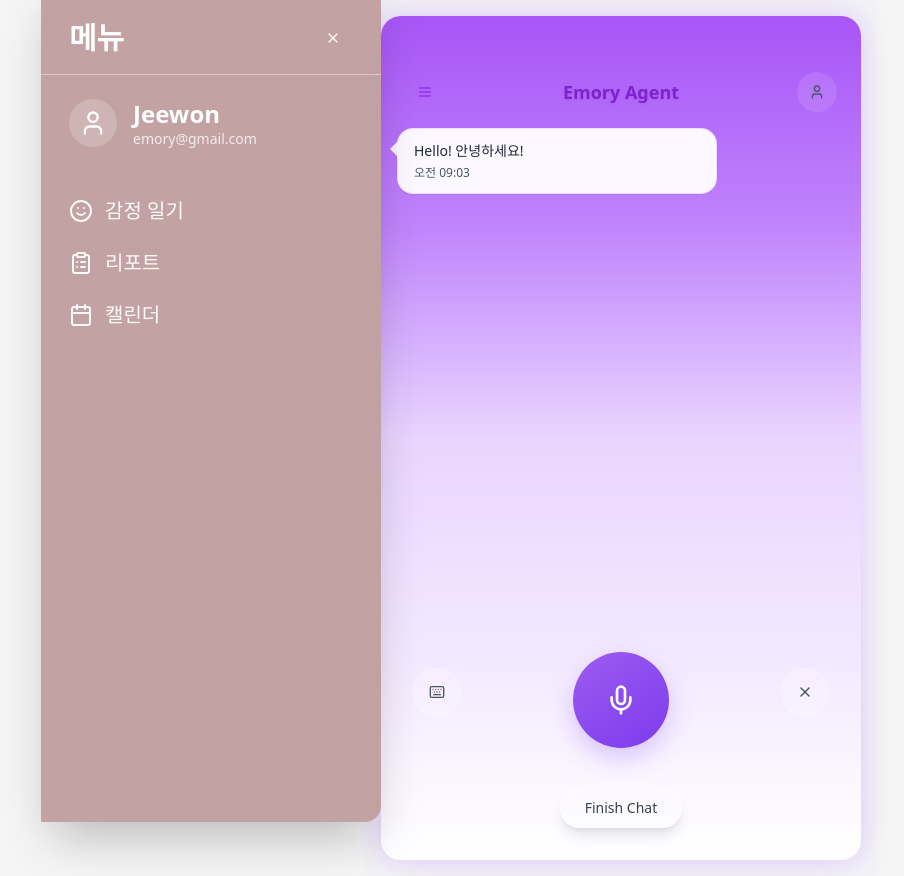
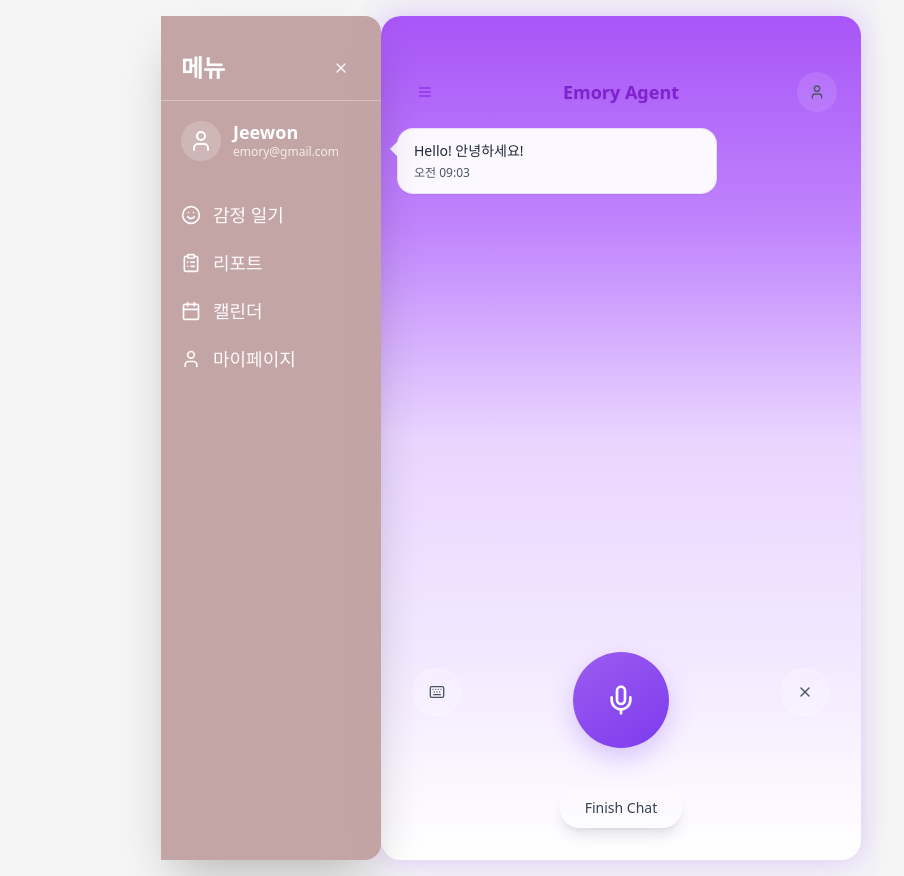
Before and after one commit to APPS-sookmyung/2025-EMORY-client, a React (Vite) app: page / in a window 1280 px wide. Shown: the whole page, without its empty margins (19-923 px from the left). Built offline with nearby package versions, Linux system fonts and the light colour scheme.

Commit message:
feat: 감정 일기 페이지 추가 및 사이드바 스타일 수정

```diff
--- a/src/App.tsx
+++ b/src/App.tsx
@@ -3,7 +3,7 @@ import { queryClient } from './lib/queryClient';
 import { QueryClientProvider } from '@tanstack/react-query';
 import { Toaster } from './components/ui/toaster';
 import { TooltipProvider } from './components/ui/tooltip';
-import { SidebarProvider, useSidebar } from './components/sidebar/SidebarContext';
+import { SidebarProvider } from './components/sidebar/SidebarContext';
 import Sidebar from './components/sidebar/Sidebar';
 //import NotFound from './pages/';
 import VoiceChat from './pages/voice-chat';
@@ -11,37 +11,22 @@ import MyPage from './pages/my-page';
 import LogoutConfirmPage from './pages/logout-confirm-page';
 import WithdrawalPage from './pages/withdrawal';
 import StartPage from './pages/start-page';
-
+import EmotionDiaryPage from './pages/emotion-diary';
+import EmotionReportPage from './pages/emotion-report';
 
 function Router() {
   return (
     <Switch>
       <Route path='/' component={VoiceChat} />
       <Route path='/voice-chat' component={VoiceChat} />
+      <Route path='/emotion-diary' component={EmotionDiaryPage} />
+      <Route path='/emotion-report' component={EmotionReportPage} />
       <Route path='/my-page' component={MyPage} />
       <Route path='/logout-confirm-page' component={LogoutConfirmPage} />
       <Route path='/withdrawal' component={WithdrawalPage} />
       <Route path='/start-page' component={StartPage} />
       {/*<Route component={NotFound} />*/}
     </Switch>
-  );
-}
-
-function PhoneCanvas({ children }: { children: React.ReactNode }) {
-  const { isOpen } = useSidebar();
-  return (
-    <div
-      className='relative'
-      style={{
-        width: 480,
-        height: 844,
-        transition: 'transform 300ms ease',
-        transform: isOpen ? 'translateX(300px)' : 'translateX(0px)',
-        willChange: 'transform',
-      }}
-    >
-      {children}
-    </div>
   );
 }
 
@@ -52,11 +37,11 @@ function App() {
         <SidebarProvider>
           <div className='min-h-screen bg-gray-100 flex items-center justify-center p-4'>
             <Toaster />
-            <PhoneCanvas>
+            <div className='relative' style={{ width: 480, height: 844 }}>
               <Router />
-            </PhoneCanvas>
-            {/* 글로벌 사이드바 */}
-            <Sidebar />
+              {/* 글로벌 사이드바 */}
+              <Sidebar />
+            </div>
           </div>
         </SidebarProvider>
       </TooltipProvider>
--- a/src/components/sidebar/Sidebar.tsx
+++ b/src/components/sidebar/Sidebar.tsx
@@ -10,38 +10,33 @@ export default function Sidebar() {
   const [, navigate] = useLocation();
 
   const go = (path: string) => {
-    navigate(path);
+    // 먼저 닫기 애니메이션
     close();
+    // 애니메이션 지속시간(300ms)에 맞춰 살짝 지연 후 이동
+    setTimeout(() => navigate(path), 300);
   };
 
   return (
     <>
-      {/* overlay sized to phone canvas (480x844) */}
+      {/* dim overlay */}
       <div
-        className={`absolute z-40 transition ${
-          isOpen ? 'bg-black/40 visible' : 'invisible bg-black/0'
+        className={`absolute inset-0 z-40 transition ${
+          isOpen ? 'bg-black/20 visible' : 'invisible bg-transparent'
         }`}
-        style={{
-          left: 'calc(50% - 240px)',
-          top: '50%',
-          transform: 'translateY(-50%)',
-          width: 480,
-          height: 844,
-          borderRadius: 20,
-        }}
+        style={{ borderRadius: 20 }}
         onClick={close}
       />
 
       {/* panel attached to phone left edge */}
       <aside
-        className={`absolute top-1/2 -translate-y-1/2 z-50 h-[844px] w-[340px] rounded-r-2xl shadow-2xl backdrop-blur-md
-        bg-[rgba(191,158,158,0.95)] text-white transition-transform duration-300 ${
+        className={`absolute top-0 left-0 z-50 h-full w-[220px] rounded-r-2xl shadow-2xl backdrop-blur-md
+        bg-[rgba(191,158,158,0.92)] text-white transition-transform duration-300 ${
           isOpen ? 'translate-x-0' : '-translate-x-full'
         }`}
-        style={{ width: 340, left: 'calc(50% - 240px)' }}
+        style={{ width: 220 }}
       >
-        <div className='px-7 pt-10 pb-4 border-b border-white/40 flex items-center justify-between'>
-          <h2 className='text-3xl font-semibold'>메뉴</h2>
+        <div className='px-5 pt-8 pb-3 border-b border-white/30 flex items-center justify-between'>
+          <h2 className='text-2xl font-semibold'>메뉴</h2>
           <Button
             variant='ghost'
             size='icon'
@@ -53,35 +48,38 @@ export default function Sidebar() {
         </div>
 
         {/* 프로필 */}
-        <div className='px-7 py-6 flex items-start space-x-4'>
-          <div className='w-12 h-12 rounded-full bg-white/20 flex items-center justify-center'>
-            <User className='w-7 h-7 text-white' />
+        <div
+          className='px-5 py-5 flex items-start space-x-3 cursor-pointer select-none'
+          onClick={() => go('/my-page')}
+        >
+          <div className='w-10 h-10 rounded-full bg-white/20 flex items-center justify-center'>
+            <User className='w-6 h-6 text-white' />
           </div>
           <div>
-            <div className='text-2xl font-semibold leading-tight'>Jeewon</div>
-            <div className='text-white/80 text-sm'>emory@gmail.com</div>
+            <div className='text-lg font-semibold leading-tight'>Jeewon</div>
+            <div className='text-white/80 text-xs'>emory@gmail.com</div>
           </div>
         </div>
 
         {/* 메뉴 리스트 */}
-        <nav className='px-7 space-y-6 mt-6'>
+        <nav className='px-5 space-y-5 mt-5'>
           <div className='flex items-center justify-between'>
             <button
               className='flex items-center space-x-3 text-white/95'
-              onClick={() => go('/voice-chat')}
+              onClick={() => go('/emotion-diary')}
             >
-              <Smile className='w-6 h-6' />
-              <span className='text-xl'>감정 일기</span>
+              <Smile className='w-5 h-5' />
+              <span className='text-lg'>감정 일기</span>
             </button>
           </div>
 
           <div className='flex items-center justify-between'>
             <button
               className='flex items-center space-x-3 text-white/95'
-              onClick={() => go('/my-page')}
+              onClick={() => go('/emotion-report')}
             >
-              <ClipboardList className='w-6 h-6' />
-              <span className='text-xl'>리포트</span>
+              <ClipboardList className='w-5 h-5' />
+              <span className='text-lg'>리포트</span>
             </button>
           </div>
 
@@ -90,8 +88,19 @@ export default function Sidebar() {
               className='flex items-center space-x-3 text-white/95'
               onClick={() => go('/start-page')}
             >
-              <Calendar className='w-6 h-6' />
-              <span className='text-xl'>캘린더</span>
+              <Calendar className='w-5 h-5' />
+              <span className='text-lg'>캘린더</span>
+            </button>
+          </div>
+
+          {/* 마이페이지 바로가기 */}
+          <div className='flex items-center justify-between'>
+            <button
+              className='flex items-center space-x-3 text-white/95'
+              onClick={() => go('/my-page')}
+            >
+              <User className='w-5 h-5' />
+              <span className='text-lg'>마이페이지</span>
             </button>
           </div>
         </nav>
--- /dev/null
+++ b/src/pages/emotion-diary.tsx
@@ -0,0 +1,28 @@
+'use client';
+
+import { ArrowLeft } from 'lucide-react';
+import Hamburger from '../components/common/Hamburger';
+import { useLocation } from 'wouter';
+
+export default function EmotionDiaryPage() {
+  const [, navigate] = useLocation();
+  return (
+    <div className='gradient-mypage flex flex-col relative'>
+      <div className='p-4 flex items-center justify-between'>
+        <button onClick={() => navigate('/')}>
+          <ArrowLeft className='w-6 h-6 text-gray-600' />
+        </button>
+        <Hamburger />
+      </div>
+
+      <div className='flex-1 flex items-center justify-center px-6'>
+        <div className='text-center'>
+          <h1 className='text-2xl font-semibold text-gray-700 mb-2'>
+            감정 일기 작성
+          </h1>
+          <p className='text-gray-600'>이 화면은 곧 준비될 예정입니다.</p>
+        </div>
+      </div>
+    </div>
+  );
+}
--- /dev/null
+++ b/src/pages/emotion-report.tsx
@@ -0,0 +1,28 @@
+'use client';
+
+import { ArrowLeft } from 'lucide-react';
+import Hamburger from '../components/common/Hamburger';
+import { useLocation } from 'wouter';
+
+export default function EmotionReportPage() {
+  const [, navigate] = useLocation();
+  return (
+    <div className='gradient-mypage flex flex-col relative'>
+      <div className='p-4 flex items-center justify-between'>
+        <button onClick={() => navigate('/')}>
+          <ArrowLeft className='w-6 h-6 text-gray-600' />
+        </button>
+        <Hamburger />
+      </div>
+
+      <div className='flex-1 flex items-center justify-center px-6'>
+        <div className='text-center'>
+          <h1 className='text-2xl font-semibold text-gray-700 mb-2'>
+            감정 리포트
+          </h1>
+          <p className='text-gray-600'>리포트 화면은 곧 준비될 예정입니다.</p>
+        </div>
+      </div>
+    </div>
+  );
+}
```
